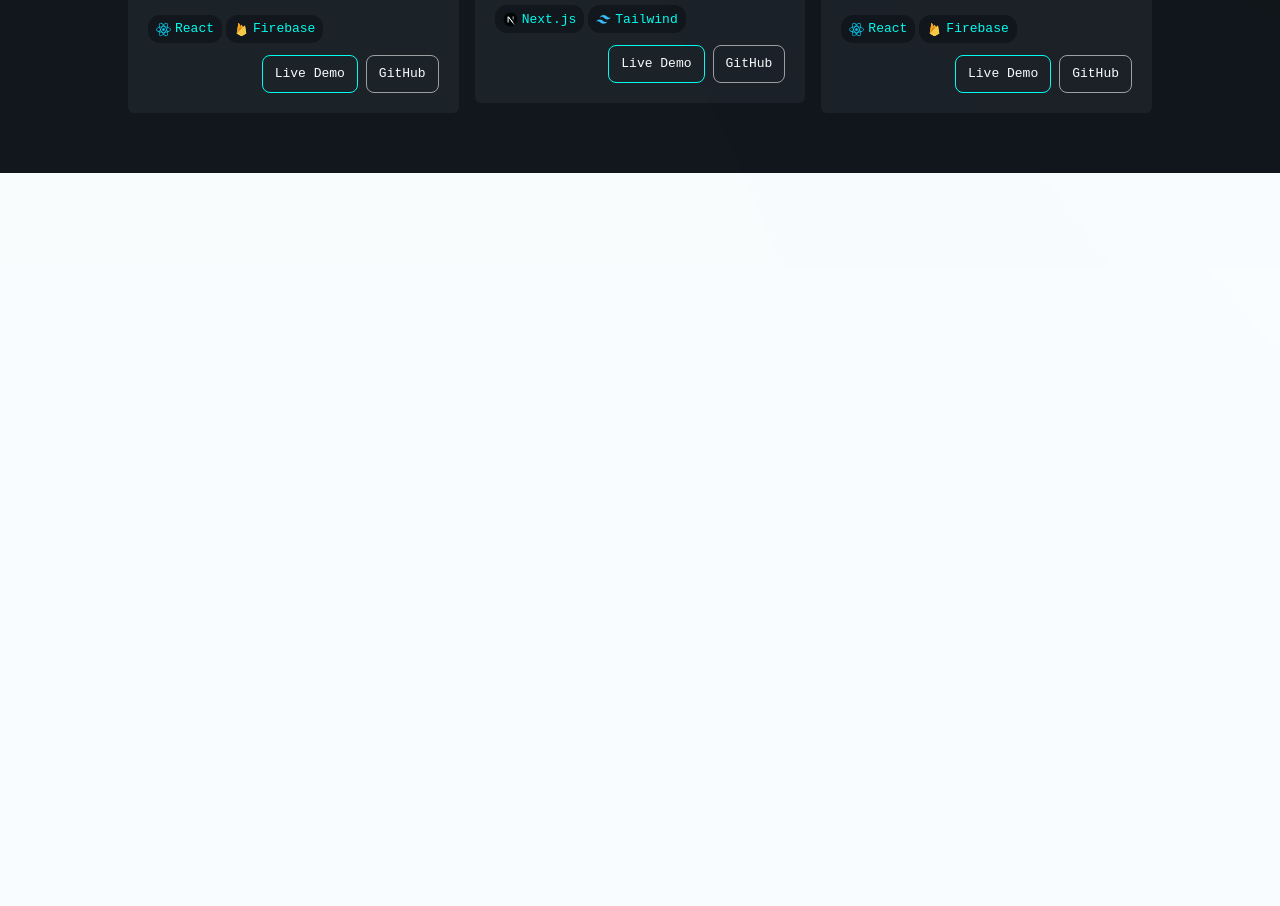
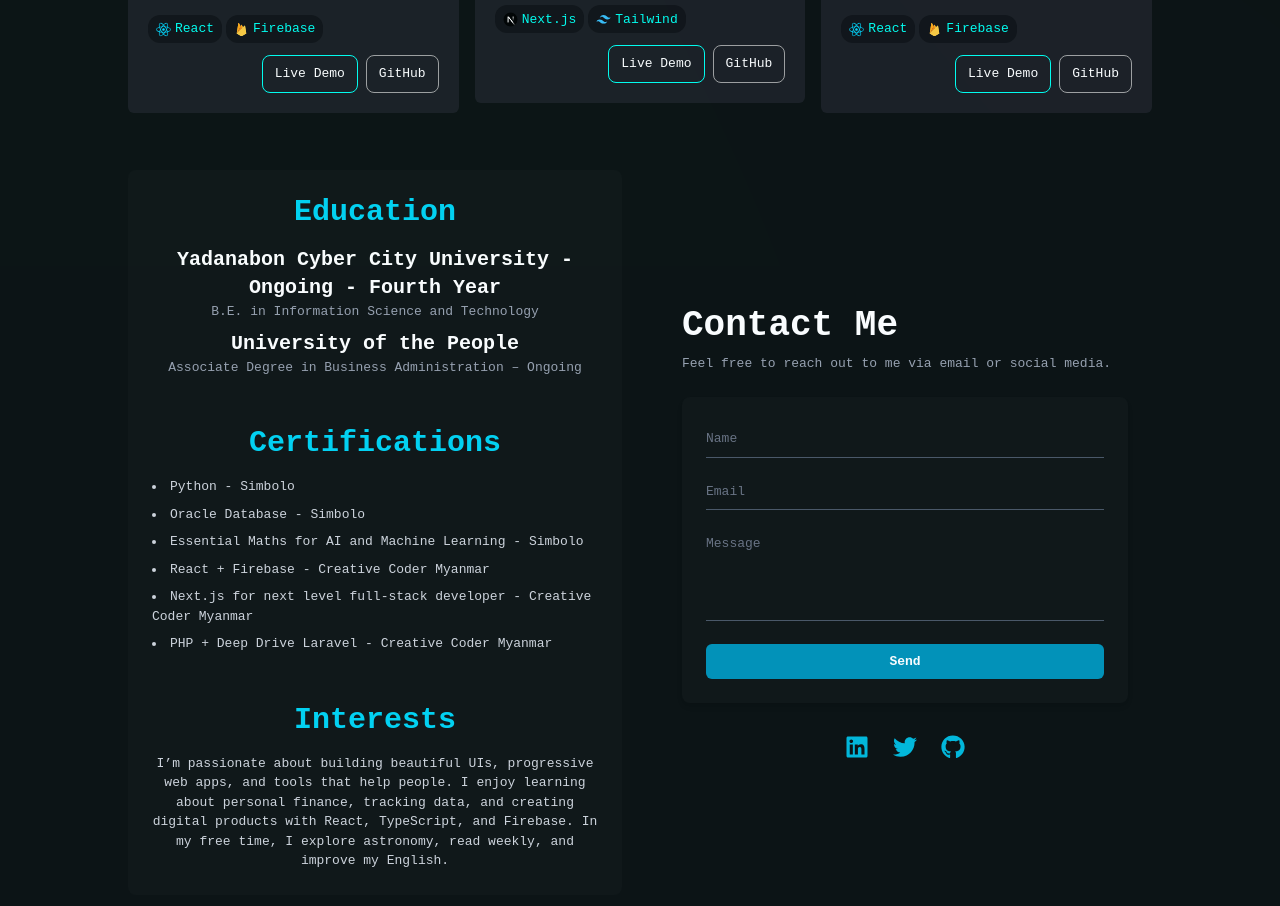
Before and after one commit to ZweLetYar/Portfolio, a Next.js app: page / in a window 1280 px wide. Shown: the part 940-1846 px from the top of the page. Before the commit the page ends 1113 px from the top, so only its background shows below. Built offline with nearby package versions, Linux system fonts and the light colour scheme; data requests are answered from the project's data file.

Commit message:
Education & Contact form Completed

```diff
--- a/app/(root)/page.tsx
+++ b/app/(root)/page.tsx
@@ -3,18 +3,24 @@ import HeroSection from "../components/HeroSection";
 import About from "../components/About";
 import SkillChart from "../components/SkillChart";
 import ProjectCards from "../components/ProjectCards";
+import ContactForm from "../components/ContactForm";
+import Education from "../components/Education";
 
 function page() {
   return (
-    <div className="text-white flex flex-col items-center bg-[#1A1D22]">
+    <div className="text-white flex flex-col items-center bg-[#0e1313]">
       <HeroSection />
-      <div className=" w-full bg-[#0F1115] flex flex-col items-center ">
+      <div className=" w-full bg-[#0a0f0f] flex flex-col items-center ">
         <div className="flex items-center justify-center w-[80%] mt-8 gap-5">
           <About />
 
           <SkillChart />
         </div>
         <ProjectCards />
+        <div className="flex items-center justify-center w-[80%] mt-5 gap-9">
+          <Education />
+          <ContactForm />
+        </div>
       </div>
     </div>
   );
--- /dev/null
+++ b/app/components/ContactForm.tsx
@@ -0,0 +1,53 @@
+// ContactForm.tsx
+import React from "react";
+import { FaLinkedin, FaTwitter, FaGithub } from "react-icons/fa";
+
+export default function ContactForm() {
+  return (
+    <div className="min-h-screen w-1/2 bg-[#0a0f0f] text-white  flex items-center justify-center px-6">
+      <div className="max-w-md w-full">
+        <h2 className="text-4xl font-bold mb-2">Contact Me</h2>
+        <p className="text-gray-400 mb-6">
+          Feel free to reach out to me via email or social media.
+        </p>
+        <form className="bg-[#0e1313] p-6 rounded-lg shadow-md space-y-4">
+          <input
+            type="text"
+            placeholder="Name"
+            className="w-full bg-transparent border-b border-gray-600 focus:outline-none py-2 text-white placeholder-gray-500"
+          />
+          <input
+            type="email"
+            placeholder="Email"
+            className="w-full bg-transparent border-b border-gray-600 focus:outline-none py-2 text-white placeholder-gray-500"
+          />
+          <textarea
+            placeholder="Message"
+            className="w-full bg-transparent border-b border-gray-600 focus:outline-none py-2 text-white placeholder-gray-500 resize-none"
+            rows={4}
+          />
+          <button
+            type="submit"
+            className="w-full bg-cyan-600 hover:bg-cyan-500 transition-colors py-2 rounded-md font-semibold"
+          >
+            Send
+          </button>
+        </form>
+        <div className="flex justify-center space-x-6 mt-8 text-cyan-500 text-2xl">
+          <a
+            href="https://www.linkedin.com/in/zwe-let-yar-273789365/"
+            aria-label="LinkedIn"
+          >
+            <FaLinkedin />
+          </a>
+          <a href="#" aria-label="Twitter">
+            <FaTwitter />
+          </a>
+          <a href="https://github.com/ZweLetYar/" aria-label="GitHub">
+            <FaGithub />
+          </a>
+        </div>
+      </div>
+    </div>
+  );
+}
--- /dev/null
+++ b/app/components/Education.tsx
@@ -0,0 +1,69 @@
+// AboutSection.tsx
+import React from "react";
+
+export default async function Education() {
+  const res = await fetch("http://localhost:3001/certificates", {
+    cache: "no-store",
+  });
+  if (!res.ok) {
+    throw new Error("Failed to fetch certificates");
+  }
+  const certificates = await res.json();
+
+  return (
+    <div className=" w-1/2 bg-[#0e1313] text-white p-6 text-center flex items-center justify-center rounded-lg">
+      <div className="max-w-4xl w-full space-y-12">
+        {/* Education */}
+        <section>
+          <h2 className="text-3xl font-bold mb-4 text-cyan-400">Education</h2>
+          <div className="space-y-2">
+            <div>
+              <h3 className="text-xl font-semibold">
+                Yadanabon Cyber City University - Ongoing - Fourth Year
+              </h3>
+              <p className="text-gray-400">
+                B.E. in Information Science and Technology
+              </p>
+            </div>
+            <div>
+              <h3 className="text-xl font-semibold">
+                University of the People
+              </h3>
+              <p className="text-gray-400">
+                Associate Degree in Business Administration – Ongoing
+              </p>
+            </div>
+          </div>
+        </section>
+
+        {/* Certifications */}
+        <section>
+          <h2 className="text-3xl font-bold mb-4 text-cyan-400">
+            Certifications
+          </h2>
+          <ul className="list-disc list-inside space-y-2 text-gray-300 text-left">
+            {certificates.map(
+              (certificate: { id: number; name: string; source: string }) => (
+                <li key={certificate.id}>
+                  {certificate.name} - {certificate.source}
+                </li>
+              )
+            )}
+          </ul>
+        </section>
+
+        {/* Interests */}
+        <section>
+          <h2 className="text-3xl font-bold mb-4 text-cyan-400">Interests</h2>
+          <p className="text-gray-300">
+            I’m passionate about building beautiful UIs, progressive web apps,
+            and tools that help people. I enjoy learning about personal finance,
+            tracking data, and creating digital products with React, TypeScript,
+            and Firebase. In my free time, I explore astronomy, read weekly, and
+            improve my English.
+          </p>
+        </section>
+      </div>
+    </div>
+  );
+}
--- a/app/components/ProjectCards.tsx
+++ b/app/components/ProjectCards.tsx
@@ -12,7 +12,7 @@ async function ProjectCards() {
   const projects = await res.json();
 
   return (
-    <div className="flex items-center gap-4 w-[80%] my-15">
+    <div className="flex items-center gap-4 w-[80%] mt-15">
       {Array.isArray(projects) &&
         projects.map(
           (p: {
--- a/db/db.json
+++ b/db/db.json
@@ -75,5 +75,38 @@
       "name": "Git & GitHub",
       "icon": "/git-svgrepo-com.svg"
     }
+  ],
+  "certificates": [
+    {
+      "id": 1,
+      "name": "Python",
+      "source": "Simbolo"
+    },
+
+    {
+      "id": 2,
+      "name": "Oracle Database",
+      "source": "Simbolo"
+    },
+    {
+      "id": 3,
+      "name": "Essential Maths for AI and Machine Learning",
+      "source": "Simbolo"
+    },
+    {
+      "id": 4,
+      "name": "React + Firebase",
+      "source": "Creative Coder Myanmar"
+    },
+    {
+      "id": 5,
+      "name": "Next.js for next level full-stack developer",
+      "source": "Creative Coder Myanmar"
+    },
+    {
+      "id": 6,
+      "name": "PHP + Deep Drive Laravel",
+      "source": "Creative Coder Myanmar"
+    }
   ]
 }
--- a/package.json
+++ b/package.json
@@ -14,6 +14,7 @@
     "react": "^19.0.0",
     "react-circular-progressbar": "^2.2.0",
     "react-dom": "^19.0.0",
+    "react-icons": "^5.5.0",
     "typewriter-effect": "^2.22.0"
   },
   "devDependencies": {
```
Also changed, not shown: 1 other file (tests, documents, lock files or other folders).
